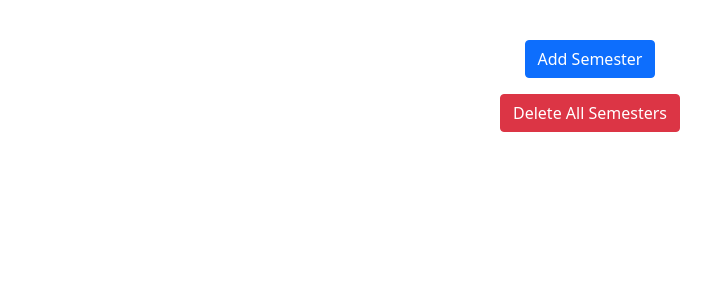
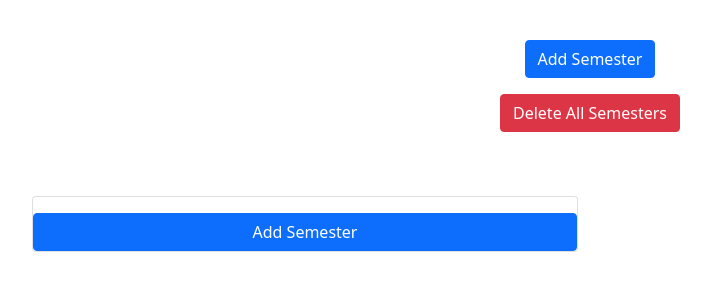
Before and after one commit to UD-CISC275-F21/ud-cis-scheduler-team-9, a React (Create React App) app: page / in a window 1280 px wide. Shown: the top 300 px of the page, without its empty margins (50-761 px from the left). Built offline with nearby package versions, Linux system fonts and the light colour scheme.

Commit message:
AddSemester button there on start

```diff
--- a/src/Components/PlanTable.tsx
+++ b/src/Components/PlanTable.tsx
@@ -54,13 +54,6 @@ export function PlanTable({ semesters, deleteSemester, showModal }: {
                         {truncatedSemesterCardArray[0]}
                     </Col>
                     <Col>
-                        <Card>
-                            {<Button
-                                className="button"
-                                data-testid="add-semester-button"
-                                id="add-semester-button"
-                                onClick={()=>showModal(true)}>Add Semester</Button>}
-                        </Card>
                     </Col>
                 </Row>
             );
@@ -68,11 +61,17 @@ export function PlanTable({ semesters, deleteSemester, showModal }: {
     }
 
     const semesterJSX: JSX.Element[] = semesters.map(renderList);
+    semesterJSX.push(<Card><Button
+        className="button"
+        data-testid="add-semester-button"
+        id="add-semester-button"
+        onClick={()=>showModal(true)}>Add Semester</Button></Card>);
     const semesterPairs: JSX.Element[][] = [];
 
     for(let i = 0; i < semesterJSX.length; i += 2) {
         semesterPairs.push(semesterJSX.slice(i, i + 2));
     }
+
 
     return (
         <div className="plan-table" id="plan-table">
```
